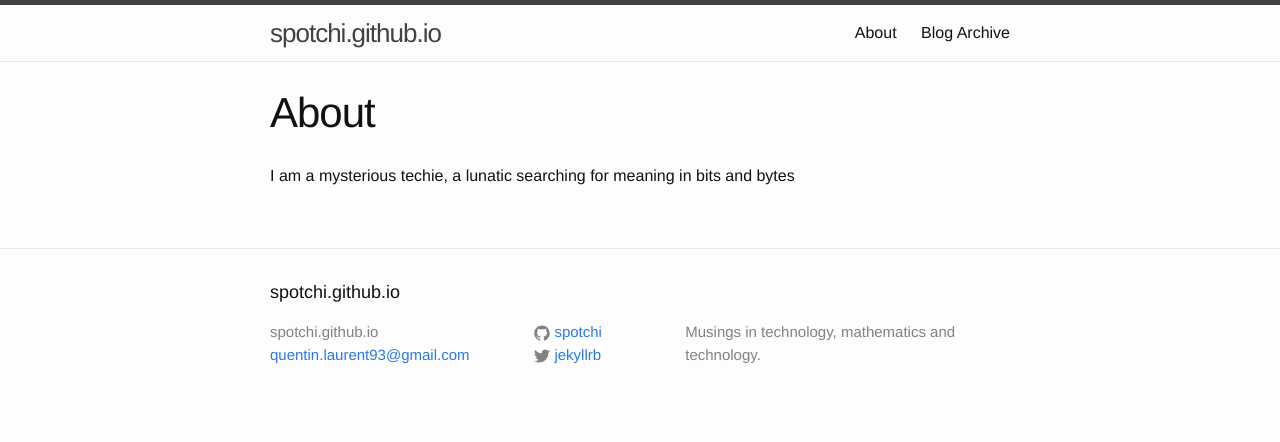
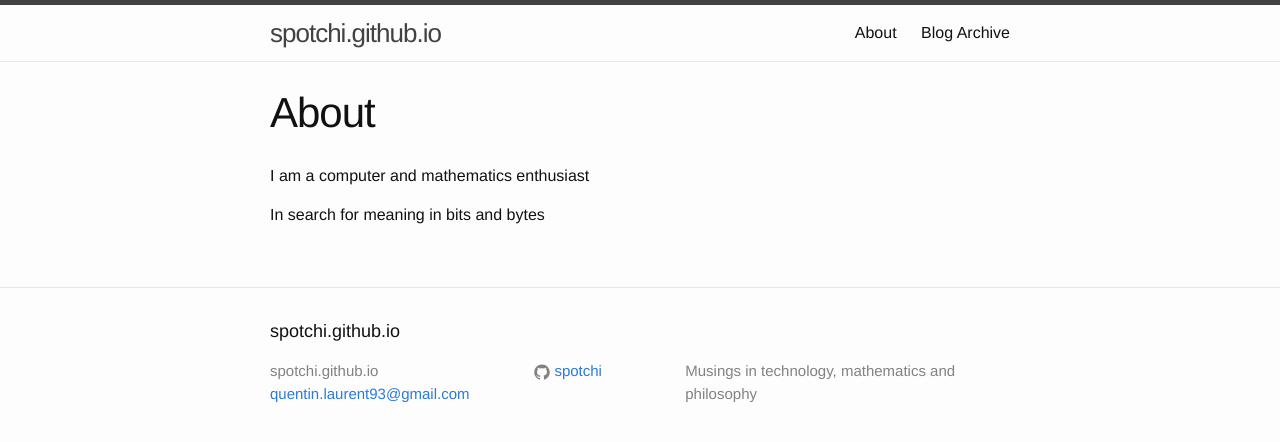
Before and after one commit to Spotchi/site, a Jekyll site: the page built from about.md, in a window 1280 px wide. Shown: the top 442 px of the page. Built offline with Jekyll 4.4.1, drawn with Linux system fonts in a browser that asks for light colours.

Commit message:
Review Godel article, about section and unsuccessful attempt at linkedin button

```diff
--- a/_config.yml
+++ b/_config.yml
@@ -21,10 +21,12 @@
 title: spotchi.github.io
 email: quentin.laurent93@gmail.com
 description: >- # this means to ignore newlines until "baseurl:"
-  Musings in technology, mathematics and technology.
+  Musings in technology, mathematics and philosophy
 baseurl: "/site" # the subpath of your site, e.g. /blog
 url: "" # the base hostname & protocol for your site, e.g. http://example.com
-twitter_username: jekyllrb
+
+# linkedin_username: "quentin"
+# linkedin_link: "www.linkedin.com/in/quentin-laurent-7970aa88"
 github_username:  spotchi
 
 # Build settings
--- a/_includes/footer.html
+++ b/_includes/footer.html
@@ -20,11 +20,11 @@
           </li>
           {% endif %}
 
-          {% if site.twitter_username %}
-          <li>
-            {% include icon-twitter.html username=site.twitter_username %}
-          </li>
-          {% endif %}
+<!--           {% if site.linkedin_link %} -->
+<!--           <li> -->
+<!--             {% include icon-linkedin.html link=site.linkedin_link %} -->
+<!--           </li> -->
+<!--           {% endif %} -->
         </ul>
       </div>
 
--- /dev/null
+++ b/_includes/icon-linkedin.html
@@ -0,0 +1,4 @@
+<a href="{{ include.link }}">
+    <span class="icon">{% include icon-linkedin.png %}</span>
+    <!-- <span class="username">{{ include.username }}</span> -->
+</a>
--- a/about.md
+++ b/about.md
@@ -4,4 +4,6 @@ title: "About"
 permalink: /about/
 ---
 
-I am a mysterious techie, a lunatic searching for meaning in bits and bytes
+I am a computer and mathematics enthusiast
+
+In search for meaning in bits and bytes
```
Also changed, not shown: _posts/2019-10-28-Godel-incompleteness.md (+61 -34 lines), _includes/icon-linkedin.png (added).
